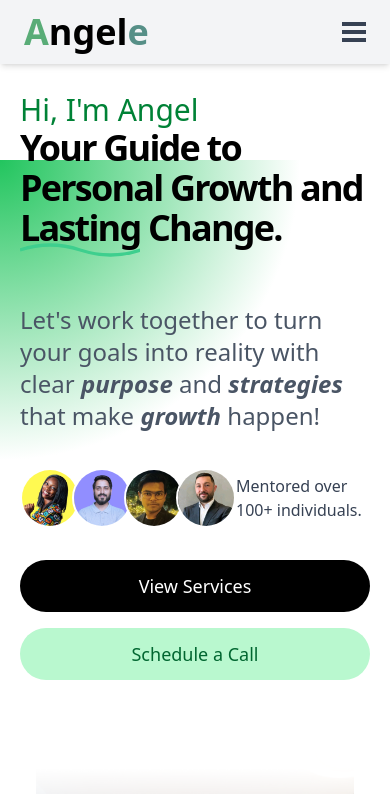
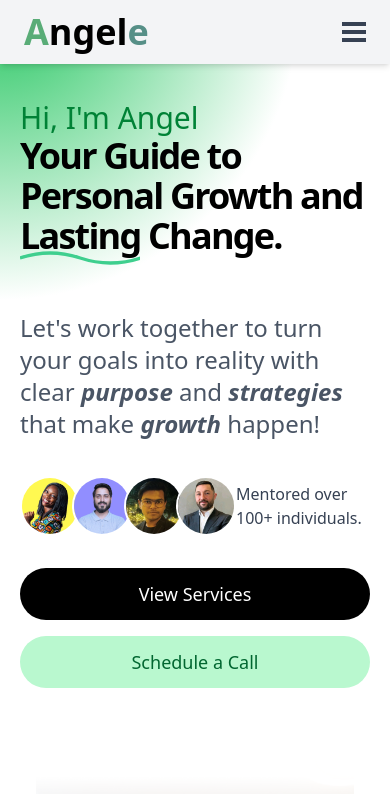
Before and after one commit to angelngele/coachangel, a Next.js app: page / in a window 390 px wide. Shown: the top 794 px of the page. Built offline with nearby package versions, Linux system fonts and the light colour scheme.

Commit message:
feat: update responsiveness

```diff
--- a/app/components/Homepage.tsx
+++ b/app/components/Homepage.tsx
@@ -6,7 +6,7 @@ import AnimatedButton from './ui/AnimatedButton';
 
 export default function Home() {
     return (
-        <main className="min-h-screen flex flex-col md:flex-row items-center justify-between px-0 md:px-0 py-12 gap-20 mt-10">
+        <main className="flex flex-col md:flex-row items-center justify-between  px-5 md:px-20 py-12 gap-20 mt-52 md:mt-44 ">
             {/* Left Side */}
             <div className="md:w-1/2 -mt-44 pt-5">
                 <p className="text-3xl font-medium text-green-700">Hi, I&apos;m Angel</p>
--- a/app/components/Video.tsx
+++ b/app/components/Video.tsx
@@ -22,7 +22,7 @@ export default function Video() {
                         />
                     </div>
                 </div>
-                <div className='flex justify-center mt-6 py-4 mb-0 md:mb-10'>
+                <div className='flex justify-center mt-6 py-2 pb-4 md:py-4 md:pb-10'>
                     <Link
                         href={"/contact"}
                         target="_blank"
--- a/app/page.tsx
+++ b/app/page.tsx
@@ -11,9 +11,9 @@ import Video from "./components/Video";
 
 export default function Home() {
   return (
-    <main className="overflow-hidden">
+    <main className="overflow-hidden custom-radial-bg">
       {/* Main Content */}
-      <div className="flex justify-center items-center mt-40 px-5 md:mt-20 md:px-20 custom-radial-bg">
+      <div className="">
         <Homepage />
       </div>
       <div className="flex justify-center items-center mt-20 gap-2 px-5 md:mt-10 md:px-20">
@@ -21,7 +21,7 @@ export default function Home() {
       </div>
       <About />
       <ImpactPage />
-      <section id="services" className="w-full">
+      <section id="services">
         <ServicesPage />
       </section>
       <Webinars />
```
